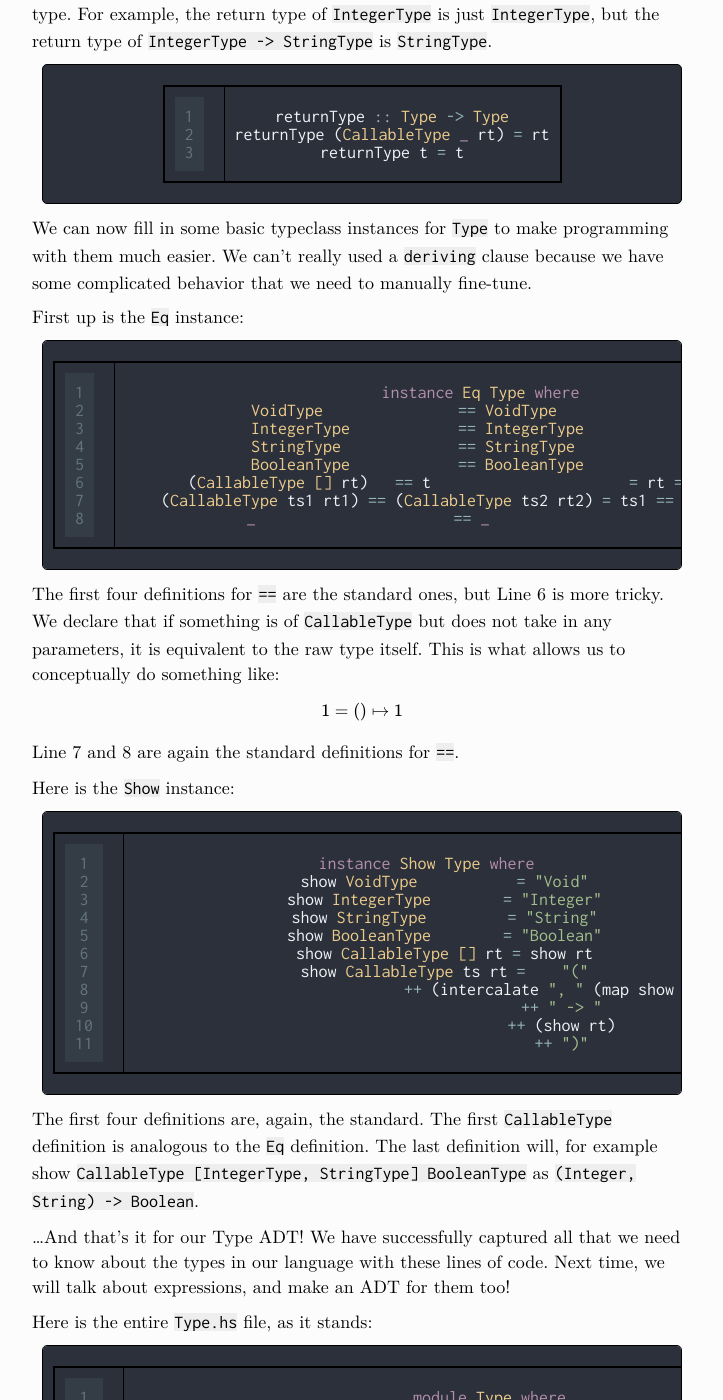
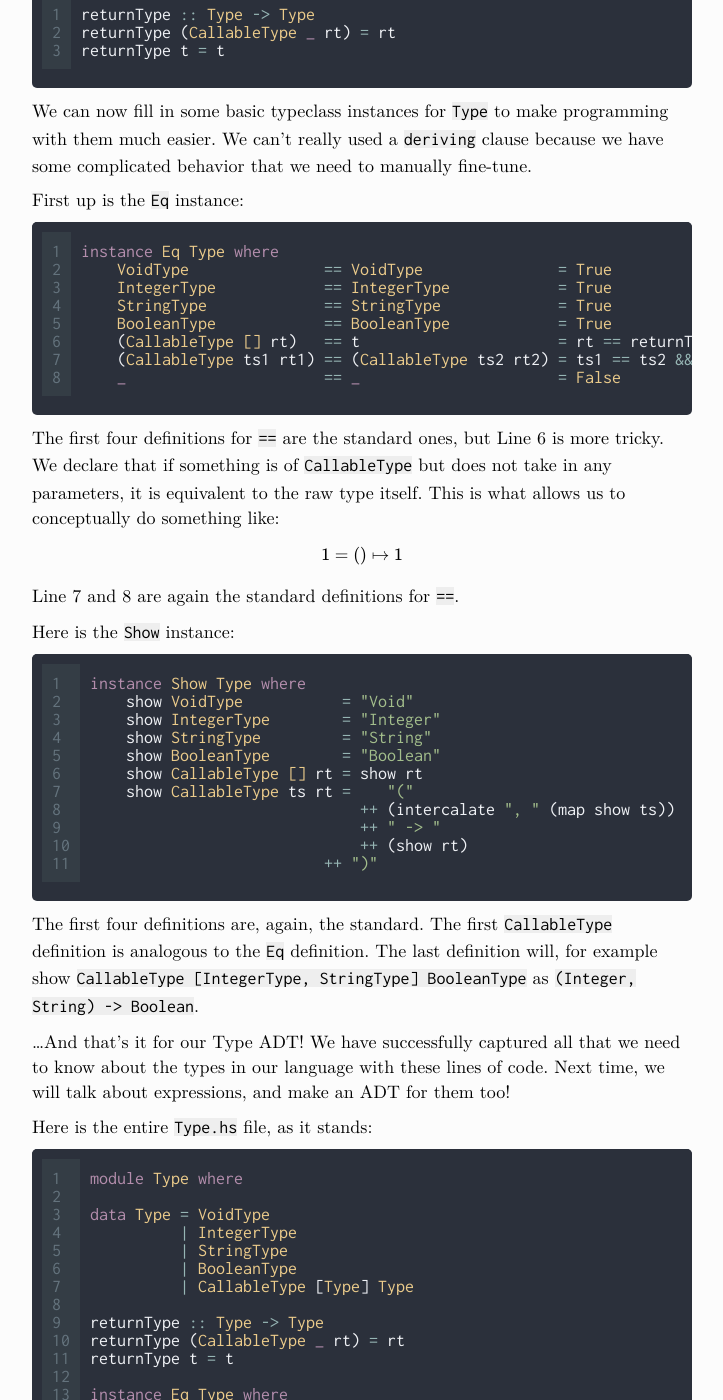
Before and after one commit to jlubi333/jpl-blog, a Jekyll site: the page built from _posts/2015-08-18-create-your-own-programming-language-part-2.md, in a window 1280 px wide and 1400 px high, scrolled down 5580 px. Shown: the whole window, without its empty margins (278-1001 px from the left). Built offline with Jekyll 4.4.1, drawn with Linux system fonts in a browser that asks for light colours; formulas are drawn with MathJax 3; some of the changed text lies outside the part shown.

Commit message:
Fix syntax highlighting

````diff
--- a/_config.yml
+++ b/_config.yml
@@ -5,10 +5,23 @@
 
 url: "http://blog.jlub.in"
 
-permalink: pretty
+permalink: "pretty"
 
 base_url: "/"
 about_url: "/about/"
 portfolio_url: "http://jlub.in"
 
+markdown: "kramdown"
 highlighter: "rouge"
+
+
+kramdown:
+  input: "GFM"
+  syntax_highlighter: "rouge"
+  syntax_highlighter_opts:
+    css_class: "highlight"
+    span:
+      line_numbers: false
+    block:
+      line_numbers: true
+      start_line: 1
--- a/_posts/2015-08-18-create-your-own-programming-language-part-2.md
+++ b/_posts/2015-08-18-create-your-own-programming-language-part-2.md
@@ -179,9 +179,9 @@
 Now, let's get to the meat of this section! Internally, this would be
 represented in Haskell as:
 
-{% highlight haskell linenos=table %}
+```haskell
 CallableType [Integer, Integer] Integer
-{% endhighlight %}
+```
 
 The interesting thing to note here is that `CallableType` actually requires two
 parameters in order to actually be a type. So, in Camille, it's not actually
@@ -226,8 +226,7 @@
 It's finally time to code! We will create an abstract data type (ADT) for our
 language's types.
 
-{% highlight haskell linenos=table %}
-
+```haskell
 module Type where
 
 data Type = VoidType
@@ -235,8 +234,7 @@
           | StringType
           | BooleanType
           | CallableType [Type] Type
-
-{% endhighlight %}
+```
 
 Now we will create a critical function that will allow us to handle
 `CallableType` very easily. It will be a simple function that allows us to find
@@ -244,13 +242,11 @@
 just `IntegerType`, but the return type of `IntegerType -> StringType` is
 `StringType`.
 
-{% highlight haskell linenos=table %}
-
+```haskell
 returnType :: Type -> Type
 returnType (CallableType _ rt) = rt
 returnType t = t
-
-{% endhighlight %}
+```
 
 We can now fill in some basic typeclass instances for `Type` to make programming
 with them much easier. We can't really used a `deriving` clause because we have
@@ -258,8 +254,7 @@
 
 First up is the `Eq` instance:
 
-{% highlight haskell linenos=table %}
-
+```haskell
 instance Eq Type where
     VoidType               == VoidType               = True
     IntegerType            == IntegerType            = True
@@ -268,8 +263,7 @@
     (CallableType [] rt)   == t                      = rt == returnType t
     (CallableType ts1 rt1) == (CallableType ts2 rt2) = ts1 == ts2 && rt1 == rt2
     _                      == _                      = False
-
-{% endhighlight %}
+```
 
 The first four definitions for `==` are the standard ones, but Line 6 is more
 tricky. We declare that if something is of `CallableType` but does not take in
@@ -282,9 +276,7 @@
 
 Here is the `Show` instance:
 
-
-{% highlight haskell linenos=table %}
-
+```haskell
 instance Show Type where
     show VoidType           = "Void"
     show IntegerType        = "Integer"
@@ -295,9 +287,8 @@
                               ++ (intercalate ", " (map show ts))
                               ++ " -> "
                               ++ (show rt)
-                              ++ ")"
-
-{% endhighlight %}
+                          ++ ")"
+```
 
 The first four definitions are, again, the standard. The first `CallableType`
 definition is analogous to the `Eq` definition. The last definition will, for
@@ -310,8 +301,7 @@
 
 Here is the entire `Type.hs` file, as it stands:
 
-{% highlight haskell linenos=table %}
-
+```haskell
 module Type where
 
 data Type = VoidType
@@ -344,8 +334,7 @@
                               ++ " -> "
                               ++ (show rt)
                               ++ ")"
-
-{% endhighlight %}
+```
 
 [part1]: {% post_url 2015-08-16-create-your-own-programming-language-part-1 %}
 [repl]: https://en.wikipedia.org/wiki/Read%E2%80%93eval%E2%80%93print_loop
--- a/css/main.scss
+++ b/css/main.scss
@@ -259,7 +259,7 @@
 }
 
 .content.post figure {
-    margin: 10px;
+    margin: $post-element-spacing;
     padding: 10px;
     border: 1px solid #000000;
 }
@@ -279,7 +279,7 @@
     }
 
 .content.post table {
-    margin: 10px auto;
+    margin: $post-element-spacing auto;
     border: 2px solid #000000;
 }
 
@@ -353,33 +353,49 @@
 
 /* --- Code --- */
 
-pre,
-code {
+.content.post pre,
+.content.post code {
     font-family: "Inconsolata", monospace;
 }
 
-    pre.highlight {
+    .content.post pre.highlight {
         padding: 10px;
     }
 
-code {
+.content.post code {
     background-color: #EEEEEE;
 }
 
-.highlight {
+.content.post .highlight {
     margin-bottom: $post-element-spacing;
     border-radius: 5px;
-    border: 1px solid black;
-    overflow: scroll;
+    overflow-x: auto;
 }
 
-    .highlight code {
+    .content.post .highlight code {
         background-color: transparent;
     }
 
-    .highlight pre.lineno {
+    .content.post .highlight pre.lineno {
         background-color: rgb(52, 61, 69);
         color: rgb(100, 115, 125);
         margin-right: 10px;
         padding: 10px;
+        -webkit-user-select: none;
+        -moz-user-select: none;
+        -ms-user-select: none;
+        -o-user-select: none;
+        user-select: none;
     }
+
+    .content.post .highlight table {
+        margin: 0;
+        border: none;
+    }
+
+        .content.post .highlight table td,
+        .content.post .highlight table th {
+            text-align: left;
+            padding: 0;
+            border: none;
+        }
````
Also changed, not shown: _posts/2015-08-16-create-your-own-programming-language-part-1.md (+47 -41 lines).
